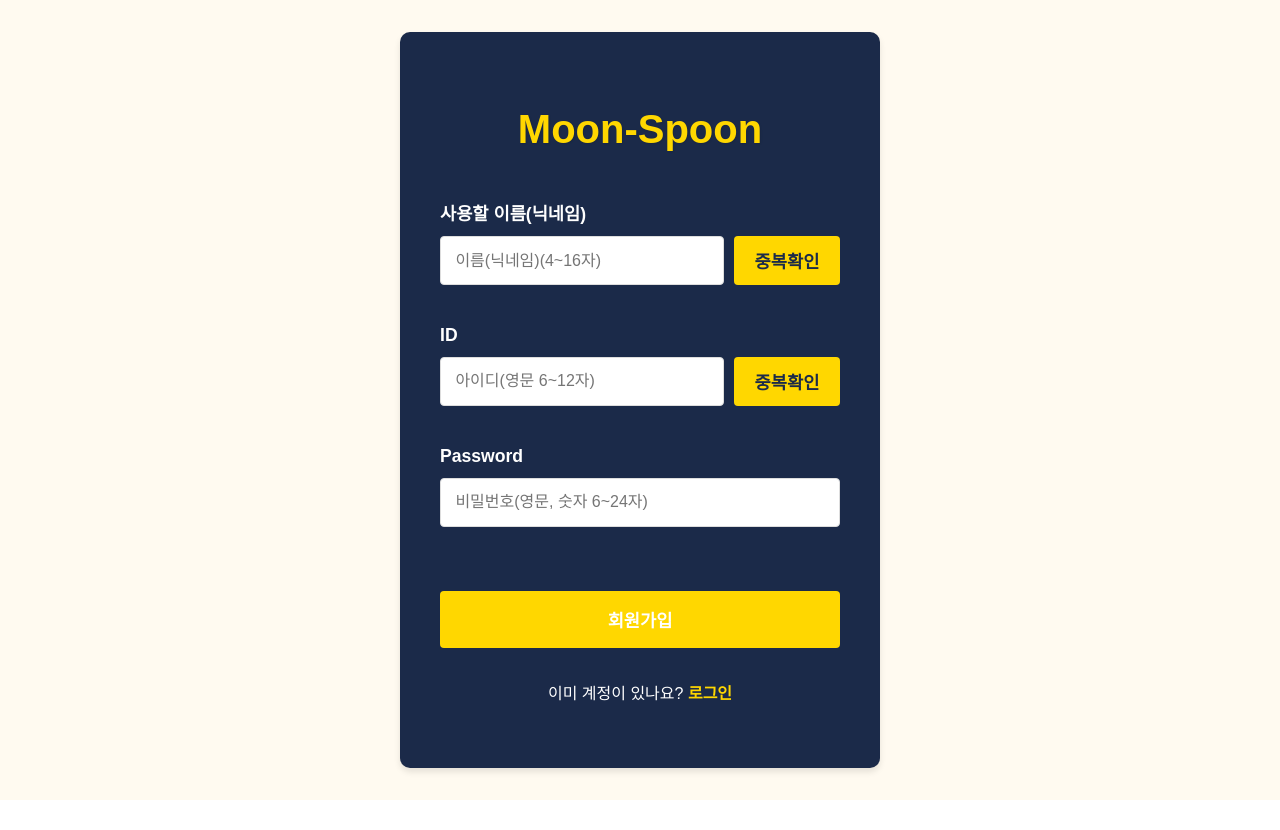
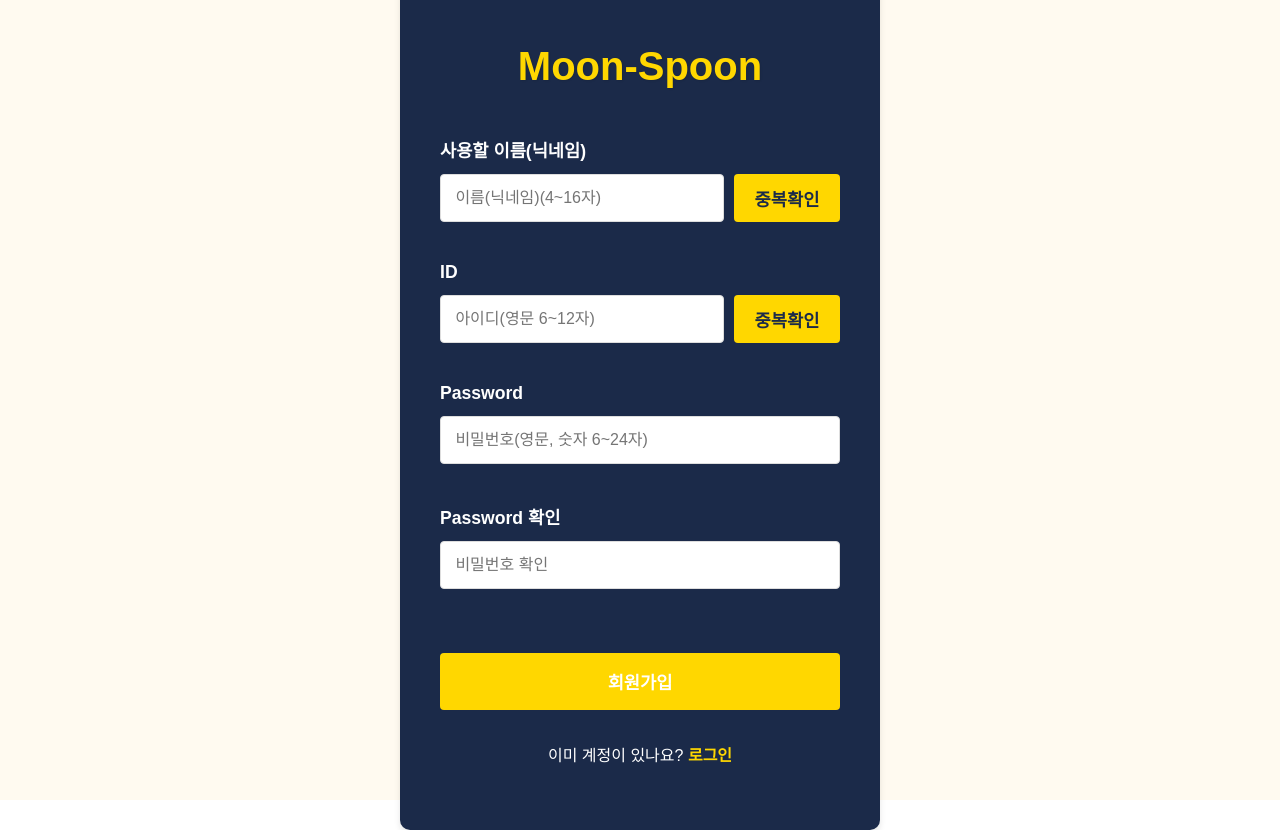
Before and after one commit to hamlsy/Moon-Spoon, a Vue app in the folder vue-cli/: page /user/signup in a window 1280 px wide. Before the commit the page ends 800 px from the top, so only its background shows below. Built offline with nearby package versions, Linux system fonts and the light colour scheme.

Commit message:
feat: 비밀번호 확인 로직 구현 (#43)

```diff
--- a/vue-cli/src/components/SignupForm.vue
+++ b/vue-cli/src/components/SignupForm.vue
@@ -30,6 +30,12 @@
         <p v-if="passwordError" class="error-message">{{ passwordError }}</p>
         <p v-if="isPasswordValid" class="success-message">올바른 비밀번호입니다.</p>
       </div>
+      <div class="input-group">
+        <label for="confirmPassword">Password 확인</label>
+        <input type="password" id="confirmPassword" v-model="confirmPassword" required placeholder="비밀번호 확인"
+               :class="{ 'error': confirmPasswordError, 'success': isConfirmPasswordValid }">
+        <p v-if="confirmPasswordError" class="error-message">{{ confirmPasswordError }}</p>
+      </div>
       <button type="submit" :disabled="!isFormValid">회원가입</button>
     </form>
     <p class="login-link">이미 계정이 있나요? <router-link to="/user/login">로그인</router-link></p>
@@ -46,6 +52,7 @@ export default {
       name: '',
       username: '',
       password: '',
+      confirmPassword: '',
       nameError: '',
       usernameError: '',
       passwordError: '',
@@ -57,10 +64,14 @@ export default {
   },
   computed: {
     isFormValid() {
-      return this.isNameValid && this.isUsernameValid && this.isPasswordValid;
+      return this.isNameValid && this.isUsernameValid
+          && this.isPasswordValid && this.isConfirmPasswordValid;
     },
     isPasswordValid() {
       return /^[A-Za-z0-9]{6,24}$/.test(this.password);
+    },
+    isConfirmPasswordValid() {
+      return this.password === this.confirmPassword && this.password !== '';
     },
     isNameFormatValid() {
       return this.name.length >= 4 && this.name.length < 16 && !/[!@#$%^&*(),.?":{}|<>]/.test(this.name);
@@ -82,6 +93,9 @@ export default {
     },
     password() {
       this.validatePassword();
+    },
+    confirmPassword() {
+      this.validateConfirmPassword();
     }
   },
   methods: {
@@ -101,6 +115,21 @@ export default {
         this.usernameError = '아이디는 영문과 숫자로만 6~12자로 구성되어야 합니다.';
       } else {
         this.usernameError = '';
+      }
+    },
+    validatePassword() {
+      if (!this.isPasswordValid) {
+        this.passwordError = '비밀번호는 영문과 숫자로만 6~12자로 구성되어야 합니다.';
+      } else {
+        this.passwordError = '';
+      }
+      this.validateConfirmPassword();
+    },
+    validateConfirmPassword() {
+      if (!this.isConfirmPasswordValid) {
+        this.confirmPasswordError = '비밀번호가 일치하지 않습니다.';
+      } else {
+        this.confirmPasswordError = '';
       }
     },
     checkNameDuplicate() {
@@ -138,13 +167,6 @@ export default {
             this.usernameSuccess = false;
             console.error(error);
           });
-    },
-    validatePassword() {
-      if (!this.isPasswordValid) {
-        this.passwordError = '비밀번호는 영문과 숫자로만 6~12자로 구성되어야 합니다.';
-      } else {
-        this.passwordError = '';
-      }
     },
     signup() {
       axios.post("/user/signup", {
```
